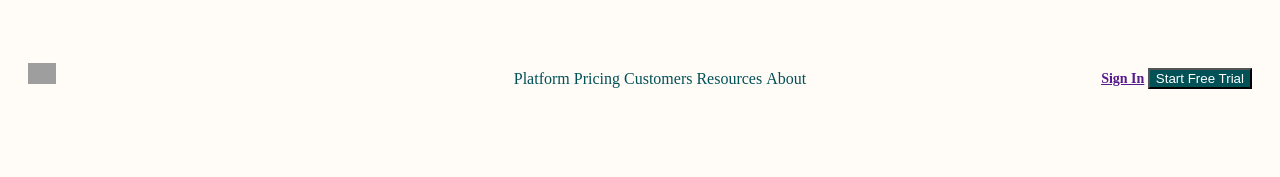
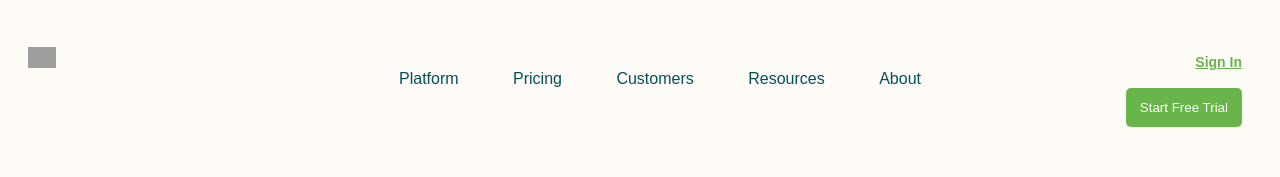
Before and after one commit to juanjosalco/WebDevelpment_BEDU_S1, a plain HTML site: page index.html in a window 1280 px wide. Shown: the top 177 px of the page. Drawn offline with Linux system fonts and the light colour scheme; grey boxes are pictures that could not be loaded.

Commit message:
Sesion 2 Reto 03

```diff
--- a/index.html
+++ b/index.html
@@ -18,11 +18,11 @@
         <!-- Menu de Navegación -->
         <nav class="navbar">
             <ul>
-                <li>Platform</li>
-                <li>Pricing</li>
-                <li>Customers</li>
-                <li>Resources</li>
-                <li>About</li>
+                <li class="menu-item">Platform</li>
+                <li class="menu-item">Pricing</li>
+                <li class="menu-item">Customers</li>
+                <li class="menu-item">Resources</li>
+                <li class="menu-item">About</li>
             </ul>
         </nav>
         <!-- Contenedor de acciones de usuario -->
--- a/styles.css
+++ b/styles.css
@@ -20,6 +20,8 @@ button{
     margin-right: 20px; */
     margin: 40px 20px 0;
     font-size: 0;
+    height: 45px;
+    font-family: sans-serif;
 }
 
 li{
@@ -53,7 +55,30 @@ li{
     font-size: 14px;
     font-weight: 600;
 }
+.actions button {
+    color: white;
+    background-color: #67b54b;
+    padding-left: 14px;
+    padding-right: 14px;
+    padding-top: 12px;
+    padding-bottom: 12px;
+    border: 0;
+    border-radius: 5px;
+  }
+  .actions > * {
+    margin-right: 10px;
+    margin-left: 10px;
+  }
+  .actions a {
+    color: #67b54b;
+  }
+
 .main{
     margin-top: 140px;
     text-align: center;
 }
+.menu-item {
+    display: inline;
+    margin-right: 25px;
+    margin-left: 25px;
+  }
```
